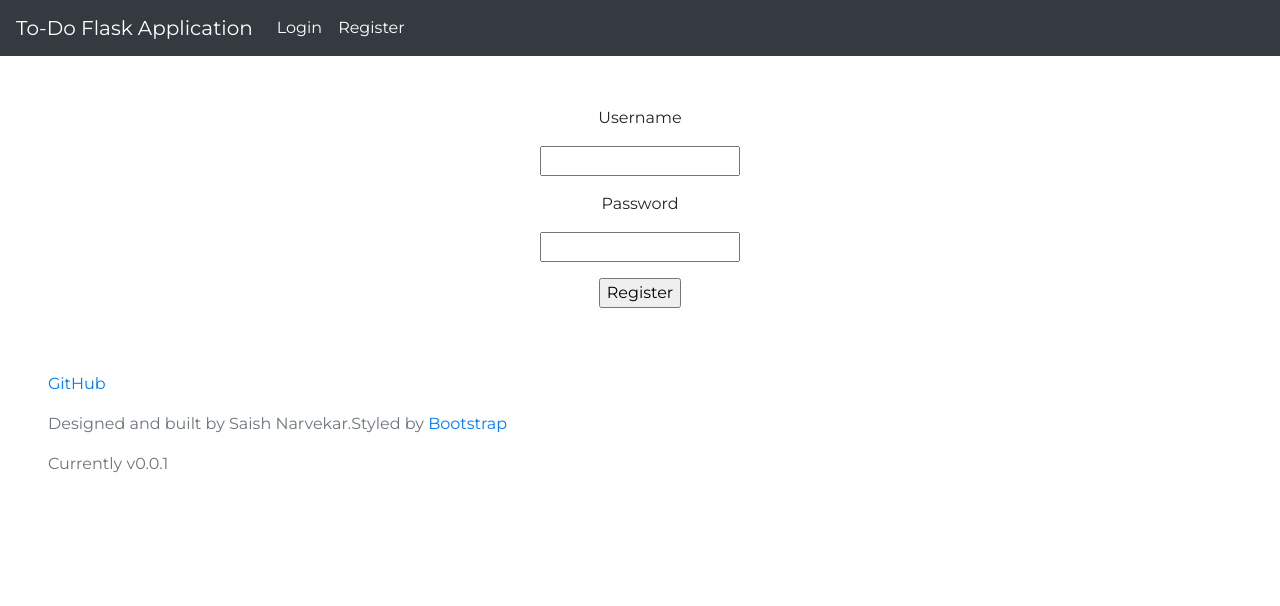
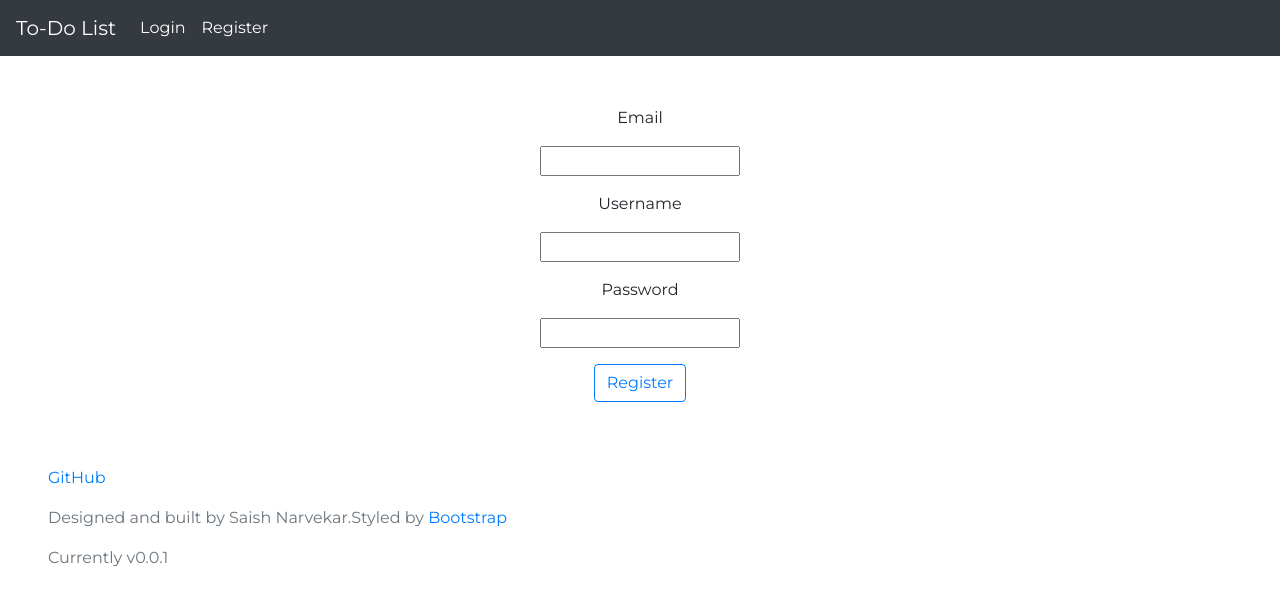
Before and after one commit to SaishNarvekar/To-Do-List, a Flask app: page /register in a window 1280 px wide. Shown: the top 606 px of the page. Run offline with Flask 2, Linux system fonts and the light colour scheme; some libraries are stand-ins or nearby versions.

Commit message:
Minor Detailing

```diff
--- a/app.py
+++ b/app.py
@@ -50,14 +50,17 @@ def login():
 
 @app.route('/register', methods=['GET', 'POST'])
 def register():
+    if "username" in session:
+        return redirect(url_for('index'))
     if request.method == 'GET':
-        return render_template('register.html')
+        return render_template('register.html',registered = False)
     if request.method == 'POST':
+        email = request.form['email']
         userName = request.form['username']
         hashPassWord = hashlib.sha512(request.form['password'].encode('utf-8')).hexdigest()
         sqlConn = con()
         cur = sqlConn.cursor()
-        sqlQuery = "Insert Into users(username,hashed_password) VALUES (\"{}\",\"{}\");".format(userName,hashPassWord)
+        sqlQuery = "Insert Into users(email,username,hashed_password) VALUES (\"{}\",\"{}\",\"{}\");".format(email,userName,hashPassWord)
         cur.execute(sqlQuery)
         sqlConn.commit()
         return render_template('register.html',registered = True)
@@ -65,11 +68,12 @@ def register():
 
 @app.route('/logout')
 def logout():
-    # remove the username from the session if it is there
     session.pop('username', None)
     return redirect(url_for('index'))
 
-
+@app.errorhandler(404)
+def notFound(error):
+    return "404 Page"
 
 def auth_user(username,hashed_password):
     sqlConn = con()
@@ -77,8 +81,8 @@ def auth_user(username,hashed_password):
     sqlQuery = "SELECT hashed_password from users where username = \"{}\";".format(username)
     cur.execute(sqlQuery)
 
-    print(cur.rowcount)
-    print(hashed_password)
+    # print(cur.rowcount)
+    # print(hashed_password)
 
     if cur.rowcount == 0:
         print("Wrong Info")
--- a/templates/includes/_navbar.html
+++ b/templates/includes/_navbar.html
@@ -1,5 +1,5 @@
 <nav class="navbar navbar-expand-md navbar-dark bg-dark">
-    <a class="navbar-brand" href="/">To-Do Flask Application</a>
+    <a class="navbar-brand" href="/">To-Do List</a>
     <button class="navbar-toggler" type="button" data-toggle="collapse" data-target="#navbarsExampleDefault"
         aria-controls="navbarsExampleDefault" aria-expanded="false" aria-label="Toggle navigation">
         <span class="navbar-toggler-icon"></span>
--- a/templates/index.html
+++ b/templates/index.html
@@ -4,7 +4,7 @@
 
     <h1 class="mt-5 text-center">To-Do List</h1>
     <p class="lead text-center">Simple To Do List Created in Python Using Flasks Framework.</p>
-    <p class="lead text-center"><a href="/add">Click Here</a> To make you own list</p>
+    <p class="lead text-center"><a href="/login">Click Here</a> To make you own list</p>
     {% if data|length > 0 %}
     <ul style="margin:auto; width:250px;">
         {% for i in data%}
--- a/templates/login.html
+++ b/templates/login.html
@@ -5,7 +5,7 @@
 {% if error == True %}
 
 <div class="alert alert-danger">
-        <strong>Error!</strong> Indicates a wrong or negative action.
+        <strong>Error!</strong> Wrong Information / Password.
 </div>
 
 {% endif %}
@@ -16,7 +16,7 @@
         <p><input type="text" name="username" /></p>
         <p>Password</p>
         <p><input type="password" name="password" /></p>
-        <p><input type="submit" value="Login" /></p>
+        <p><input class ="btn btn-outline-primary" type="submit" value="Login" /></p>
     </form>
 </div>
 
--- a/templates/register.html
+++ b/templates/register.html
@@ -5,18 +5,20 @@
 {% if registered == True %}
 
 <div class="alert alert-success">
-        <strong>Success!</strong> Indicates a successful or positive action.
+    <strong>Success!</strong> Registered Successfully <a href="/login">Click Here</a>To Login In.
 </div>
 
 {% endif %}
 
 <div class="container text-center" style="margin-top: 50px;">
     <form action="" method="POST">
+        <p>Email</p>
+        <p><input type="text" name="email" /></p>
         <p>Username</p>
         <p><input type="text" name="username" /></p>
         <p>Password</p>
-        <p><input type="password" name="password"/></p>
-        <p><input type="submit" value="Register" /></p>
+        <p><input type="password" name="password" /></p>
+        <p><input class="btn btn-outline-primary" type="submit" value="Register" /></p>
     </form>
 </div>
 
```
